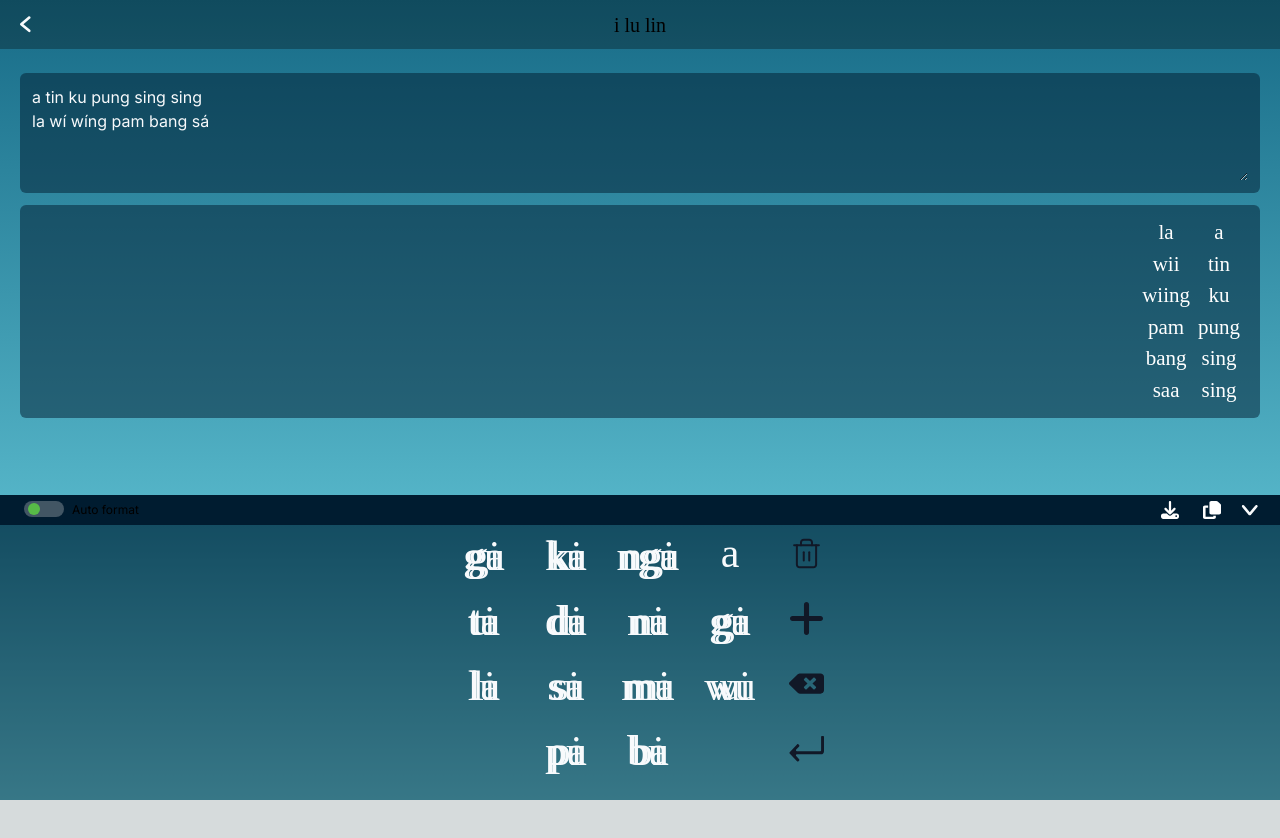
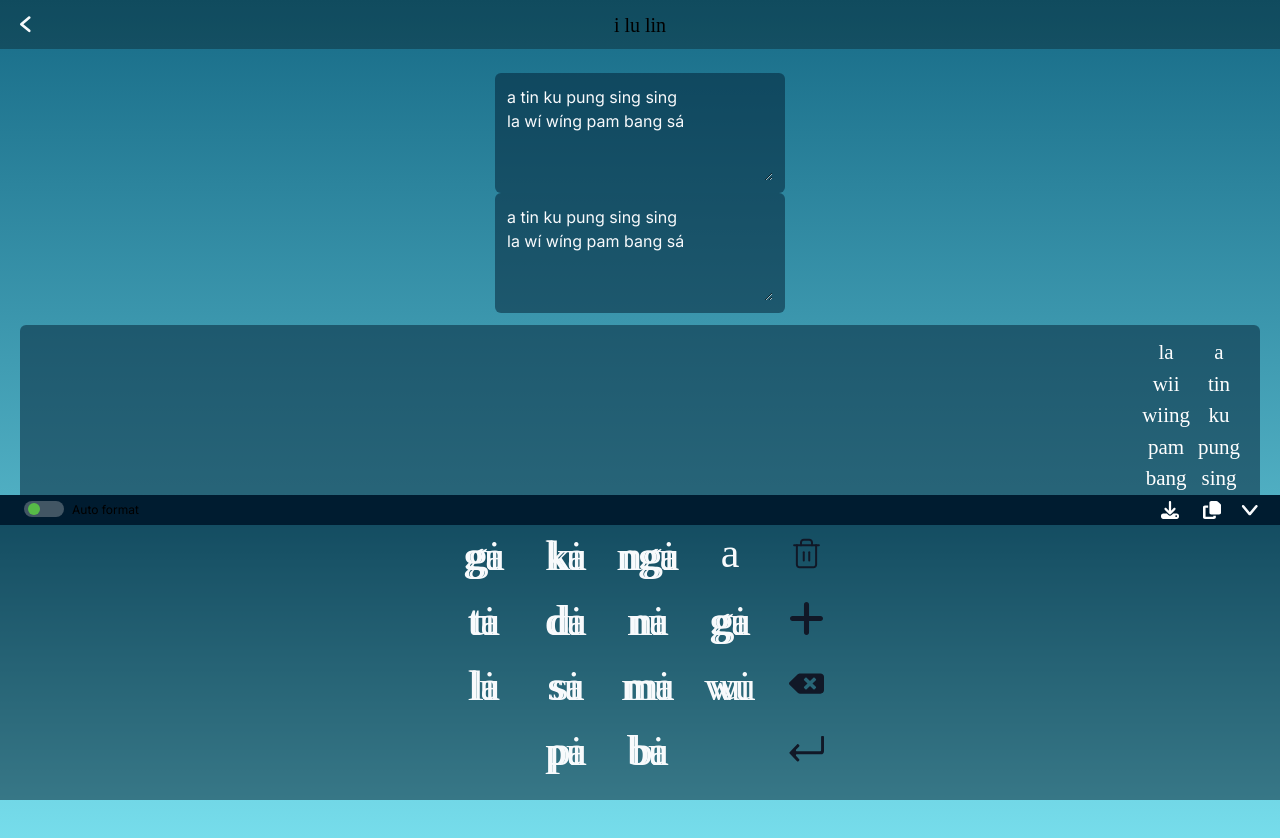
Before and after one commit to impaulintech/kulitan, a Next.js app: page /transcribe in a window 1280 px wide. Shown: the top 838 px of the page. Before the commit the page ends 800 px from the top, so only its background shows below. Built offline with nearby package versions, Linux system fonts and the light colour scheme; no server answers; a web font is replaced by a local one.

Commit message:
Sync textarea

```diff
--- a/src/app/transcribe/page.tsx
+++ b/src/app/transcribe/page.tsx
@@ -24,9 +24,14 @@ export default function Transcribe() {
 		setTextAreaRef,
 		kulitanLibrary,
 		isSubHover,
-		disableScroll
+		disableScroll,
+		isKeyboardActive,
+		setIsKeyboardActive,
+		isReadOnly,
+		setIsReadOnly,
 	} = useKulitanContext();
 	const textareaRef: any = useRef(null);
+	const textareaRefClone: any = useRef(null);
 	const lastClickPositionRef = useRef(null);
 	const textarea = textareaRef.current;
 	const [isAutoFormatKeyClicked, setIsAutoFormatKeyClicked] = useState(false);
@@ -101,6 +106,8 @@ export default function Transcribe() {
 	};
 
 	const trackCursor = (e: any) => {
+		setIsKeyboardActive(false);
+		setIsReadOnly(false);
 		const newValue = e.target.value;
 		if (!textareaRef.current) return;
 
@@ -108,6 +115,7 @@ export default function Transcribe() {
 
 		// Record the click position
 		lastClickPositionRef.current = textareaRef.current.selectionStart;
+
 		if (isAutoCorrect) {
 			autoFormatUserInput(
 				activeWordInCursor,
@@ -120,11 +128,15 @@ export default function Transcribe() {
 		}
 		setIsAutoFormatKeyClicked(false);
 
-		if (textareaRef.current) {
-			textareaRef.current.focus();
+		if (textareaRefClone.current) {
+			textareaRefClone.current.focus();
 
 			// Use the last click position to set the selection range
 			if (lastClickPositionRef.current !== null) {
+				textareaRefClone.current.setSelectionRange(
+					lastClickPositionRef.current,
+					lastClickPositionRef.current,
+				);
 				setCursorPosition(lastClickPositionRef.current);
 			}
 		}
@@ -150,7 +162,11 @@ export default function Transcribe() {
 	}, []);
 
 	return (
-		<main className={`${disableScroll ? "overflow-hidden h-screen" : "min-h-screen"} flex min-w-screen flex-col items-center justify-between gap-5 bg-gradient-container relative`}>
+		<main
+			className={`${
+				disableScroll ? "overflow-hidden h-screen" : "min-h-screen"
+			} flex min-w-screen flex-col items-center justify-between gap-5 bg-gradient-container relative`}
+		>
 			<div className="w-full flex flex-col gap-6">
 				<div className="w-full flex justify-center items-center relative h-[49px]">
 					<div className="bg-black w-full absolute h-full z-0 opacity-30"></div>
@@ -160,18 +176,33 @@ export default function Transcribe() {
 					<p className="font-kulitan text-[20px] z-10">i lu lin</p>
 				</div>
 				<div className="flex gap-3 flex-wrap justify-center items-start px-5">
-					<TransparentCard>
+					<div className="flex flex-col relative">
+						<TransparentCard className="z-10">
 							<textarea
+								id="sourceTextarea"
 								ref={textareaRef}
-							className="z-0 text-light bg-transparent resize-y w-full min-h-[96px] outline-0"
+								className="z-10 text-light bg-transparent resize-y w-full min-h-[96px] outline-0"
 								name="postContent"
 								spellCheck="false"
 								rows={3}
 								value={normalizeWords(kulitanWords)}
 								onChange={normalWordChange}
 								onClick={trackCursor}
+								readOnly={isReadOnly}
 							/>
 						</TransparentCard>
+						<TransparentCard className="z-0 absolute top-0 left-0">
+							<textarea
+								id="targetTextarea"
+								ref={textareaRefClone}
+								className="z-0 text-light bg-transparent resize-y w-full min-h-[96px] outline-0"
+								name="postContent"
+								spellCheck="false"
+								rows={3}
+								value={normalizeWords(kulitanWords)}
+							/>
+						</TransparentCard>
+					</div>
 					<TransparentCard className="flex justify-end items-end">
 						<div
 							className="
@@ -190,6 +221,10 @@ export default function Transcribe() {
 							></div>
 						</div>
 						<div
+							onClick={() => {
+								setIsReadOnly(true);
+								setIsKeyboardActive(true);
+							}}
 							className="
 								flex flex-row-reverse justify-start items-start
 								w-full gap-1 overflow-x-scroll px-2 min-h-[180px] h-full
--- a/src/components/organisms/KulitanKeyboard/index.tsx
+++ b/src/components/organisms/KulitanKeyboard/index.tsx
@@ -24,14 +24,19 @@ const KulitanKeyboard = (props: Props) => {
 		isAutoCorrect,
 		setIsAutoCorrect,
 		isMobilePhone,
+		isKeyboardActive,
+		setIsKeyboardActive,
+		isReadOnly,
+		setIsReadOnly,
 	} = useKulitanContext();
-	const [isKeyboardActive, setIsKeyboardActive] = useState(true);
 
 	const deleteAction = (e: any) => {
+		setIsReadOnly(true);
 		setKulitanWords("");
 	};
 
 	const addAction = (e: any) => {
+		setIsReadOnly(true);
 		if (isAddActionClicked) return;
 		setIsAddActionClicked(true);
 		if (textareaRef.current) {
@@ -65,6 +70,7 @@ const KulitanKeyboard = (props: Props) => {
 	};
 
 	const backSpaceAction = (e: any) => {
+		setIsReadOnly(true);
 		if (textareaRef.current) {
 			const cursorPosition = textareaRef.current.selectionStart;
 			const currentText = textareaRef.current.value;
@@ -86,6 +92,7 @@ const KulitanKeyboard = (props: Props) => {
 	};
 
 	const newLineAction = (e: any) => {
+		setIsReadOnly(true);
 		if (textareaRef.current) {
 			const cursorPosition = textareaRef.current.selectionStart;
 			const currentText = textareaRef.current.value;
@@ -175,6 +182,7 @@ const KulitanKeyboard = (props: Props) => {
 					className="flex gap-2"
 					onClick={(e: any) => {
 						e.preventDefault();
+						setIsReadOnly(true);
 						setIsAutoCorrect(!isAutoCorrect);
 					}}
 				>
@@ -217,6 +225,7 @@ const KulitanKeyboard = (props: Props) => {
 						} select-none`}
 						onClick={(e: any) => {
 							e.preventDefault();
+							setIsReadOnly(!isKeyboardActive);
 							setIsKeyboardActive(!isKeyboardActive);
 						}}
 					>
--- a/src/context/kulitan-context.tsx
+++ b/src/context/kulitan-context.tsx
@@ -27,6 +27,8 @@ const KulitanContextProvider = ({ children }: any) => {
 	const [kulitanLibrary, setKulitanLibrary] =
 		useState<any>(localKulitanLibrary);
 	const [disableScroll, setDisableScroll] = useState(false);
+	const [isKeyboardActive, setIsKeyboardActive] = useState(true);
+	const [isReadOnly, setIsReadOnly] = useState(true);
 
 	function useTransformedState(initialValue: any) {
 		const [transformedValue, setTransformedValue] = useState(initialValue);
@@ -57,11 +59,12 @@ const KulitanContextProvider = ({ children }: any) => {
 			setKulitanWords(
 				denormalizeWords(latinizeVowels(normalizedWords)).toLowerCase(),
 			);
+
 			// Position the cursor to the latest position
-			// if (cursorPosition !== null) {
-			// 	textAreaRef.current.setSelectionRange(cursorPosition, cursorPosition);
-			// }
-		}, [transformedValue]);
+			if (cursorPosition !== null) {
+				textAreaRef.current.setSelectionRange(cursorPosition, cursorPosition);
+			}
+		}, [transformedValue, cursorPosition]);
 
 		return [transformedValue, setTransformedValue];
 	}
@@ -84,6 +87,10 @@ const KulitanContextProvider = ({ children }: any) => {
 				isMobilePhone,
 				disableScroll,
 				setDisableScroll,
+				isKeyboardActive,
+				setIsKeyboardActive,
+				isReadOnly,
+				setIsReadOnly,
 			}}
 		>
 			{children}
```
Lines whose indentation alone changed are shown as unchanged.
